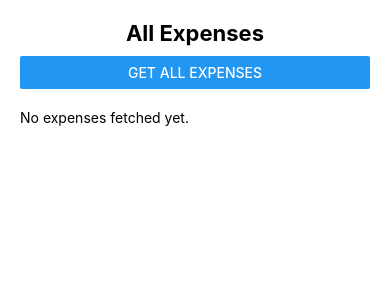
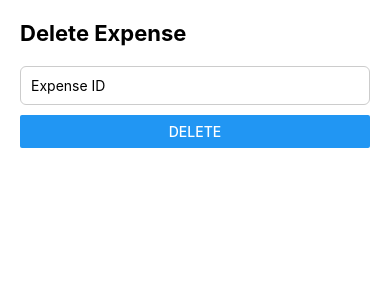
Before and after one commit to Thurunuhashitha/expenses_tracker_react_native, a React Native app: screen / in a window 390 px wide. Shown: the top 300 px of the page. Built offline with nearby package versions, Linux system fonts and the light colour scheme.

Commit message:
create delete expenses

```diff
--- a/App.jsx
+++ b/App.jsx
@@ -3,6 +3,7 @@ import { View } from "react-native";
 import Login from './src/screens/Login/Login'
 // import Register from './src/screens/Register/Register'
 import GetAllExpenses from "./src/screens/Expenses/GetAllExpenses";
+import DeleteExpenses from "./src/screens/Expenses/DeleteExpenses";
 
 function App() {
   return (
@@ -10,7 +11,8 @@ function App() {
       {/* <Register /> */}
       {/* <Login /> */}
       {/* <AddExpenses /> */}
-      <GetAllExpenses />
+      {/* <GetAllExpenses /> */}
+      <DeleteExpenses />
     </View>
   );
 }
--- a/src/screens/Expenses/DeleteExpenses.jsx
+++ b/src/screens/Expenses/DeleteExpenses.jsx
@@ -1,14 +1,60 @@
-import { StyleSheet, Text, View } from 'react-native'
-import React from 'react'
+import { Alert, Button, StyleSheet, Text, TextInput, View } from 'react-native'
+import React, { useState } from 'react'
+import AsyncStorage from '@react-native-async-storage/async-storage'
+import axios from 'axios'
 
 const DeleteExpenses = () => {
+  const [id, setId] = useState('')
+
+  const handleDelete = async (expenseId) => {
+    if (!expenseId) {
+      alert('Please enter an expense ID')
+      return
+    }
+
+    try {
+      const token = await AsyncStorage.getItem('authToken')
+      if (!token) {
+        alert('Login required')
+        return
+      }
+
+      const response = await axios.delete(
+        `https://api.thurunu.me/api/expenses/delete/${expenseId}`,
+        {
+          headers: { Authorization: `Bearer ${token}` }
+        }
+      )
+
+      Alert.alert('Success', 'Expense deleted successfully')
+      setId('')
+    } catch (error) {
+      console.log('DELETE ERROR:', error.response?.data || error.message)
+      Alert.alert('Error', 'Failed to delete expense')
+    }
+  }
+
   return (
-    <View>
-      <Text>DeleteExpenses</Text>
+    <View style={styles.container}>
+      <Text style={styles.title}>Delete Expense</Text>
+
+      <TextInput
+        style={styles.input}
+        placeholder="Expense ID"
+        value={id}
+        onChangeText={setId}
+        keyboardType="numeric"
+      />
+
+      <Button title="Delete" onPress={() => handleDelete(id)} />
     </View>
   )
 }
 
 export default DeleteExpenses
 
-const styles = StyleSheet.create({})
+const styles = StyleSheet.create({
+  container: { padding: 20, justifyContent: 'center' },
+  title: { fontSize: 22, fontWeight: 'bold', marginBottom: 20 },
+  input: { borderWidth: 1, borderColor: '#ccc', padding: 10, borderRadius: 6, marginBottom: 10 }
+})
```
